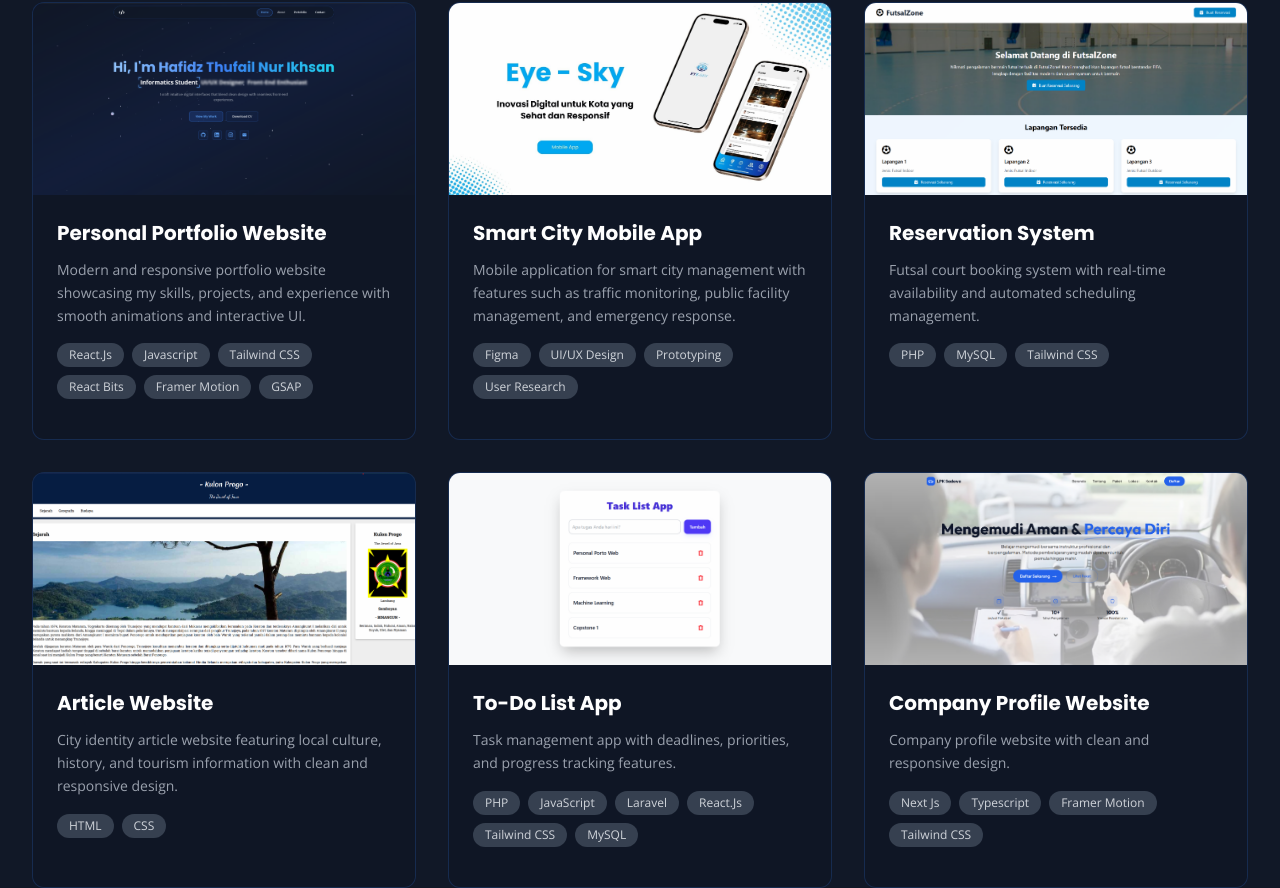
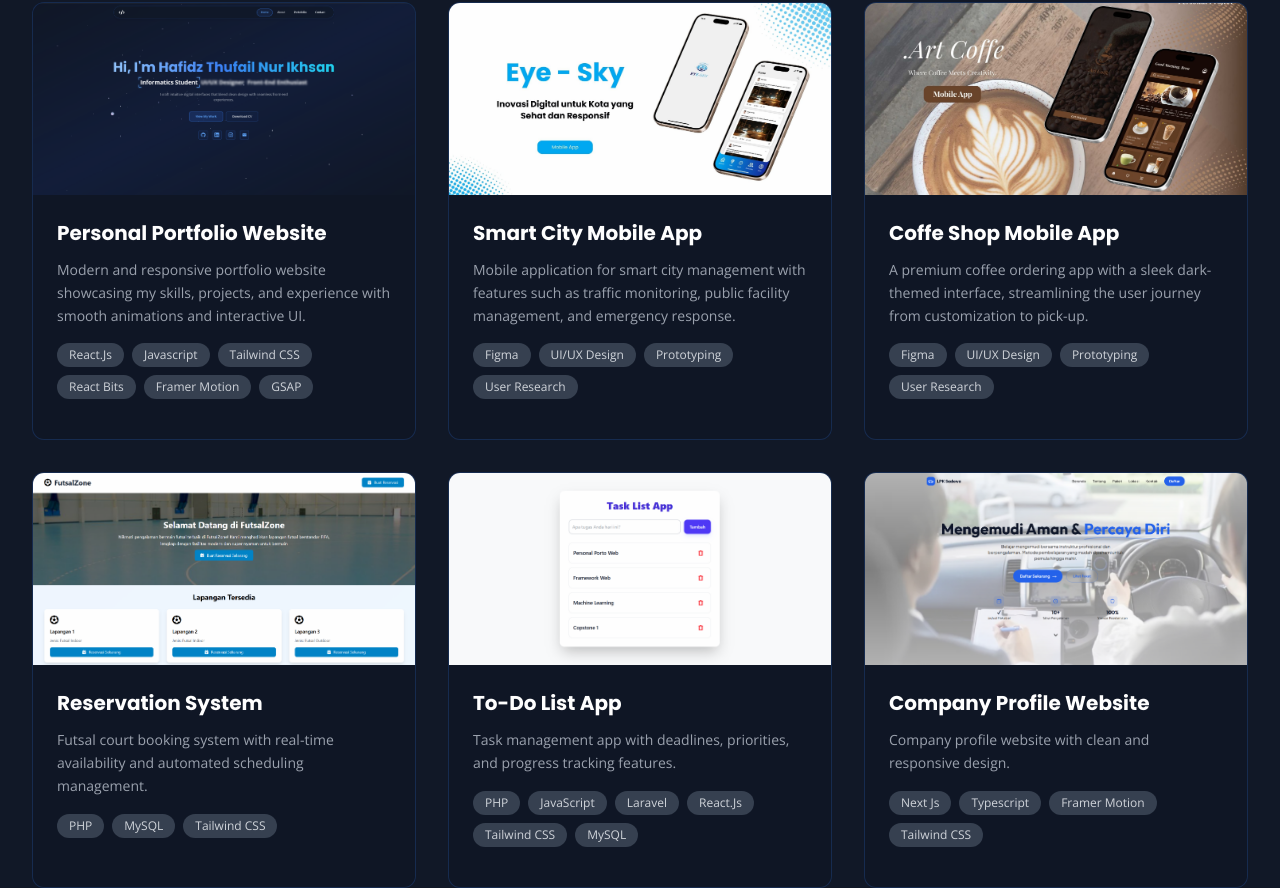
Before and after one commit to HafidzThufail22/personal-portofolio, a React (Vite) app: page / in a window 1280 px wide. Shown: the part 2176-3064 px from the top of the page. Built offline with nearby package versions, Linux system fonts and the light colour scheme.

Commit message:
feat:Update Project

```diff
--- a/src/components/sections/Projects.jsx
+++ b/src/components/sections/Projects.jsx
@@ -23,6 +23,7 @@ import projectToDoList from "../../assets/images/projects/to-do list app project
 import projectCourseWebsite from "../../assets/images/projects/course website project.png";
 import projectEyeSky from "../../assets/images/projects/Eye-Sky Project.jpg";
 import projectCompanyProfile from "../../assets/images/projects/company-profile.png";
+import projectCoffeshop from "../../assets/images/projects/Coffe Shop Mobile App.jpg";
 
 const Projects = () => {
   // State untuk tab filter
@@ -40,7 +41,14 @@ const Projects = () => {
       title: "Personal Portfolio Website",
       description:
         "Modern and responsive portfolio website showcasing my skills, projects, and experience with smooth animations and interactive UI.",
-      tech: ["React.Js", "Javascript","Tailwind CSS", "React Bits","Framer Motion","GSAP"],
+      tech: [
+        "React.Js",
+        "Javascript",
+        "Tailwind CSS",
+        "React Bits",
+        "Framer Motion",
+        "GSAP",
+      ],
       image: projectPersonalPorto,
       link: "https://hafidzthufail-personalportofolio.vercel.app/", // Ganti dengan link live demo portfolio Anda
       github: "https://github.com/HafidzThufail22/personal-portofolio", // Link repo GitHub portfolio (fixed typo)
@@ -52,7 +60,19 @@ const Projects = () => {
       tech: ["Figma", "UI/UX Design", "Prototyping", "User Research"],
       image: projectEyeSky,
       link: "/design-project/Eye-Sky Project.pdf", // Link ke PDF design project
-      figma: "https://www.figma.com/design/KEsysXlXkPikbZrqALOOrk/DeadlineLovers-Team?node-id=202-2&t=XPDWoqt8t8Erndq4-1", // Ganti dengan link Figma Anda
+      figma:
+        "https://www.figma.com/design/KEsysXlXkPikbZrqALOOrk/DeadlineLovers-Team?node-id=202-2&t=XPDWoqt8t8Erndq4-1", // Ganti dengan link Figma Anda
+      isUIUX: true, // Menandai sebagai project UI/UX
+    },
+    {
+      title: "Coffe Shop Mobile App",
+      description:
+        "A premium coffee ordering app with a sleek dark-themed interface, streamlining the user journey from customization to pick-up.",
+      tech: ["Figma", "UI/UX Design", "Prototyping", "User Research"],
+      image: projectCoffeshop,
+      link: "#", // Link ke PDF design project
+      figma:
+        "https://www.figma.com/design/vmLYhFtz9bgzurJjCETeqC/Coffe-Shop-Mobile-App-Design?node-id=0-1&t=2YMkTOfxwnyNYum9-1", // Ganti dengan link Figma Anda
       isUIUX: true, // Menandai sebagai project UI/UX
     },
     {
@@ -63,15 +83,6 @@ const Projects = () => {
       image: projectReservationSystem,
       link: "https://your-reservation-demo.com",
       github: "https://github.com/HafidzThufail22/FutsalZone",
-    },
-    {
-      title: "Article Website",
-      description:
-        "City identity article website featuring local culture, history, and tourism information with clean and responsive design.",
-      tech: ["HTML", "CSS"],
-      image: projectArticleWebsite,
-      link: "https://kulon-progo.vercel.app/",
-      github: "https://github.com/HafidzThufail22/KulonProgo",
     },
     {
       title: "To-Do List App",
@@ -91,8 +102,7 @@ const Projects = () => {
     },
     {
       title: "Company Profile Website",
-      description:
-        "Company profile website with clean and responsive design.",
+      description: "Company profile website with clean and responsive design.",
       tech: ["Next Js", "Typescript", "Framer Motion", "Tailwind CSS"],
       image: projectCompanyProfile,
       link: "https://lpk-sadewa.vercel.app/",
@@ -107,7 +117,16 @@ const Projects = () => {
       link: "#",
       github: "https://github.com/HafidzThufail22/toserba-management",
     },
-     {
+    {
+      title: "Article Website",
+      description:
+        "City identity article website featuring local culture, history, and tourism information with clean and responsive design.",
+      tech: ["HTML", "CSS"],
+      image: projectArticleWebsite,
+      link: "https://kulon-progo.vercel.app/",
+      github: "https://github.com/HafidzThufail22/KulonProgo",
+    },
+    {
       title: "Course Website",
       description:
         "Health tracking app with workout plans and progress visualization.",
@@ -224,7 +243,8 @@ const Projects = () => {
   // Data yang ditampilkan berdasarkan tab aktif
   const allItems = activeTab === "projects" ? projects : certificates;
   const showAll = activeTab === "projects" ? showAllProjects : showAllCerts;
-  const setShowAll = activeTab === "projects" ? setShowAllProjects : setShowAllCerts;
+  const setShowAll =
+    activeTab === "projects" ? setShowAllProjects : setShowAllCerts;
   const displayItems = showAll ? allItems : allItems.slice(0, 6);
   const hasMoreItems = allItems.length > 6;
 
@@ -287,7 +307,13 @@ const Projects = () => {
               className="backdrop-blur-sm bg-gray-900/20 border border-blue-500/20 rounded-xl overflow-hidden hover:shadow-2xl hover:shadow-blue-500/30 hover:border-blue-500/50 transition-all duration-300 transform hover:-translate-y-2 group relative"
             >
               {/* Item Image/Icon */}
-              <div className={`h-48 flex items-center justify-center overflow-hidden relative ${activeTab === "certificates" ? "bg-white" : "bg-gradient-to-br from-blue-600/20 to-cyan-400/20"}`}>
+              <div
+                className={`h-48 flex items-center justify-center overflow-hidden relative ${
+                  activeTab === "certificates"
+                    ? "bg-white"
+                    : "bg-gradient-to-br from-blue-600/20 to-cyan-400/20"
+                }`}
+              >
                 {item.isPdf ? (
                   /* PDF Thumbnail - show PDF icon */
                   <div className="flex flex-col items-center justify-center">
@@ -297,9 +323,11 @@ const Projects = () => {
                       viewBox="0 0 24 24"
                       xmlns="http://www.w3.org/2000/svg"
                     >
-                      <path d="M14 2H6a2 2 0 0 0-2 2v16a2 2 0 0 0 2 2h12a2 2 0 0 0 2-2V8l-6-6zm-1 2l5 5h-5V4zM8.5 13a1.5 1.5 0 1 1 0 3 1.5 1.5 0 0 1 0-3zm2.5 6H7v-1c0-1.1.9-2 2-2h1c1.1 0 2 .9 2 2v1h-1zm5-3h-4v-1h4v1zm0-2h-4v-1h4v1z"/>
+                      <path d="M14 2H6a2 2 0 0 0-2 2v16a2 2 0 0 0 2 2h12a2 2 0 0 0 2-2V8l-6-6zm-1 2l5 5h-5V4zM8.5 13a1.5 1.5 0 1 1 0 3 1.5 1.5 0 0 1 0-3zm2.5 6H7v-1c0-1.1.9-2 2-2h1c1.1 0 2 .9 2 2v1h-1zm5-3h-4v-1h4v1zm0-2h-4v-1h4v1z" />
                     </svg>
-                    <span className="text-blue-400 text-sm mt-2 font-medium">PDF Document</span>
+                    <span className="text-blue-400 text-sm mt-2 font-medium">
+                      PDF Document
+                    </span>
                   </div>
                 ) : (
                   <img
@@ -385,7 +413,11 @@ const Projects = () => {
                       target="_blank"
                       rel="noopener noreferrer"
                       className="w-12 h-12 backdrop-blur-sm bg-blue-500/10 border border-blue-500 rounded-full flex items-center justify-center hover:bg-blue-500/20 hover:border-blue-400 transition-all transform hover:scale-110"
-                      aria-label={item.isPdf ? "View PDF Certificate" : "View Full Certificate"}
+                      aria-label={
+                        item.isPdf
+                          ? "View PDF Certificate"
+                          : "View Full Certificate"
+                      }
                     >
                       <svg
                         className="w-6 h-6 text-blue-400"
```
Also changed, not shown: src/assets/images/projects/Coffe Shop Mobile App.jpg (added).
